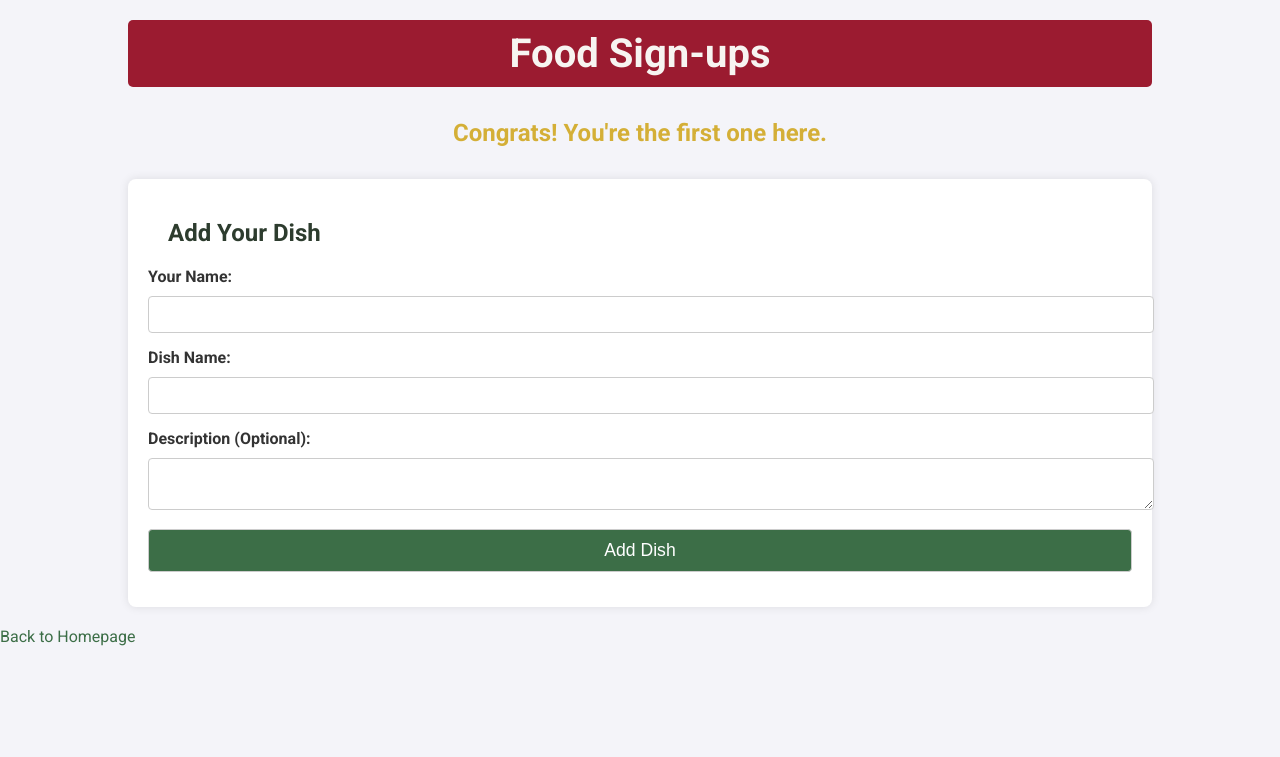
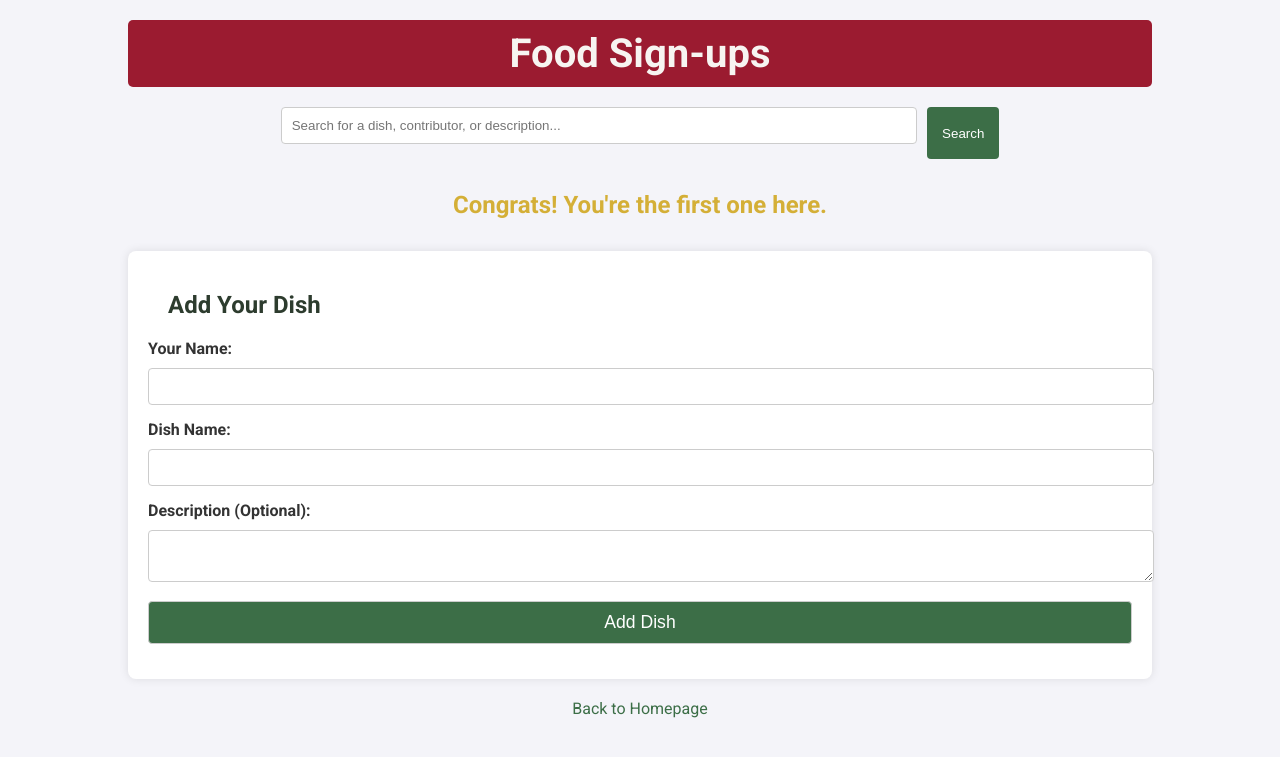
Before and after one commit to eringilliland99/FinalProject_AdvancedPython, a Flask app: page /food_database in a window 1280 px wide. Shown: the top 757 px of the page. Run offline with Flask 3, Linux system fonts and the light colour scheme; data that the repository does not hold is empty.

Commit message:
Set Up Repository with Changes
Set Up Repository

```diff
--- a/app.py
+++ b/app.py
@@ -71,26 +71,36 @@ def home():
 @app.route('/food_database', methods=['POST', 'GET'])
 def food_database():
     if request.method == 'POST':
-        # Retrieving data from form
+        # Adding a new dish to the database
         contributor = request.form['contributor']
         item_name = request.form['item_name']
         description = request.form['description']
 
-        # Create new dish object
         new_dish = Dish(contributor=contributor, item_name=item_name, description=description)
 
         try:
             db.session.add(new_dish)
             db.session.commit()
-            # Redirect to the same page after form submission
             return redirect(url_for('food_database'))
         except:
             return 'There was an issue adding your dish.'
+    else:
+        # Handle search functionality
+        search_query = request.args.get('search', '').strip()
 
-    else:
-        # Retrieve all dishes from the database and order by creation date
-        dishes = Dish.query.order_by(Dish.date_created).all()
-        return render_template('food_database.html', dishes=dishes)
+        # If a search query is provided, filter dishes by it
+        if search_query:
+            dishes = Dish.query.filter(
+                (Dish.contributor.ilike(f"%{search_query}%")) |
+                (Dish.item_name.ilike(f"%{search_query}%")) |
+                (Dish.description.ilike(f"%{search_query}%"))
+            ).order_by(Dish.date_created).all()
+        else:
+            # Retrieve all dishes if no search query is provided
+            dishes = Dish.query.order_by(Dish.date_created).all()
+
+        return render_template('food_database.html', dishes=dishes, search_query=search_query)
+
 
 
 @app.route('/delete/<int:id>')
@@ -232,6 +242,7 @@ def photo_page():
 @app.route('/uploads/docs/<filename>')
 def uploaded_file(filename):
     return send_from_directory(app.config['UPLOAD_FOLDER'], filename)
+
 @app.route('/uploads/images/<filename>')
 def uploaded_image(filename):
     return send_from_directory(app.config['UPLOAD_FOLDER_IMAGES'], filename)
--- a/templates/food_database.html
+++ b/templates/food_database.html
@@ -103,12 +103,62 @@
             margin-top: 20px;
             color: #e74c3c;
         }
+
+        .search-bar {
+            margin-bottom: 20px;
+        }
+
+        .search-bar form {
+            display: flex;
+            justify-content: center;
+            margin-top: 20px;
+        }
+
+        .search-bar input[type="text"] {
+            width: 60%;
+            padding: 10px;
+            margin-right: 10px;
+            border: 1px solid #ccc;
+            border-radius: 4px;
+        }
+
+        .search-bar button {
+            padding: 10px 15px;
+            background-color: #3C6E47;
+            color: white;
+            border: none;
+            border-radius: 4px;
+            cursor: pointer;
+            transition: background-color 0.3s;
+        }
+
+        .search-bar button:hover {
+            background-color: #34495e;
+        }
+
+        .home-link {
+            text-align: center;
+            margin-top: 20px;
+        }
+
+        .home-link a {
+            color: #3C6E47;
+        }
     </style>
 {% endblock %}
 
 {% block body %}
 <div class="content">
     <h1>Food Sign-ups</h1>
+
+    <!-- Search Bar -->
+    <div class="search-bar">
+        <form method="GET" action="/food_database">
+            <input type="text" name="search" placeholder="Search for a dish, contributor, or description..." value="{{ search_query }}">
+            <button type="submit">Search</button>
+        </form>
+    </div>
+
     {% if dishes|length < 1 %}
         <h4>Congrats! You're the first one here.</h4>
     {% else %}
```
Also changed, not shown: instance/potluck.db, uploads/images/bella.jpg (added), uploads/images/brown_cow.jpg (added), 1 other file.
